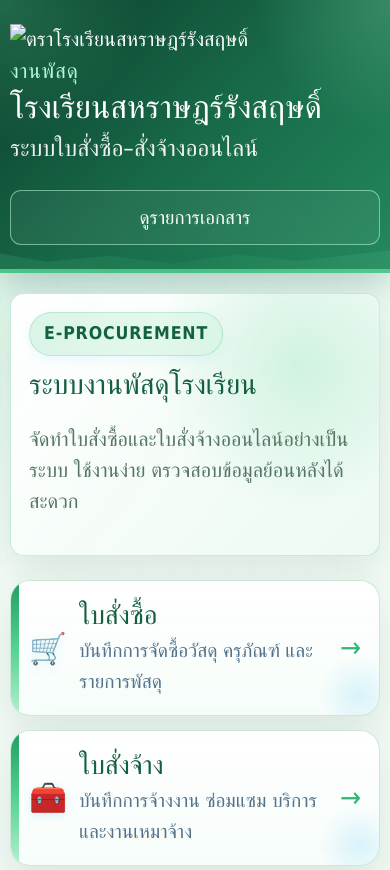
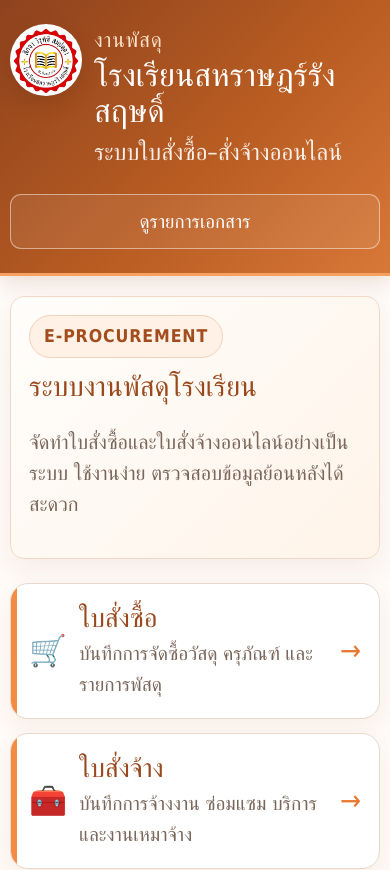
Before and after one commit to thepeeteezy-bot/saharaj-procurement, a plain HTML site: page index.html in a window 390 px wide. Shown: the top 870 px of the page. Drawn offline with Linux system fonts and the light colour scheme; no server answers.

Commit message:
Add files via upload

```diff
--- a/assets/style.css
+++ b/assets/style.css
@@ -1286,3 +1286,289 @@ tbody tr:hover {
     border-radius: 18px;
   }
 }
+
+
+/* ================================
+   ธีมส้ม Minimal
+   ================================ */
+:root {
+  --navy: #b85c22;
+  --navy-dark: #7a3514;
+  --gold: #f28c45;
+  --gold-soft: #fff3e8;
+  --paper: #ffffff;
+  --bg: #fffaf6;
+  --text: #3b2a20;
+  --muted: #7a675b;
+  --line: #ead8ca;
+  --success: #2f7d4a;
+  --danger: #b63a2f;
+  --shadow: 0 10px 28px rgba(122, 53, 20, 0.08);
+  --radius: 18px;
+  --accent-1: #f28c45;
+  --accent-2: #ffb078;
+  --accent-3: #ffd7b8;
+}
+
+body {
+  background: linear-gradient(180deg, #fffdfb 0%, #fff7f0 100%);
+  color: var(--text);
+}
+
+body::before {
+  display: none;
+}
+
+.site-header {
+  background: linear-gradient(135deg, #8e421d 0%, #b85c22 55%, #d87838 100%);
+  border-bottom: 3px solid #f6a15f;
+  box-shadow: 0 8px 20px rgba(122, 53, 20, 0.14);
+}
+
+.site-header::after {
+  display: none;
+}
+
+.eyebrow {
+  color: #ffe0c6;
+  text-shadow: none;
+}
+
+.subtitle {
+  color: rgba(255, 255, 255, 0.90);
+}
+
+.panel {
+  background: #ffffff;
+  border: 1px solid var(--line);
+  backdrop-filter: none;
+  box-shadow: var(--shadow);
+}
+
+.hero {
+  background: linear-gradient(135deg, #fffdfb 0%, #fff4e9 100%);
+  border: 1px solid #f2d9c7;
+  min-height: 220px;
+  overflow: hidden;
+}
+
+.orange-minimal-hero {
+  display: block;
+}
+
+.orange-minimal-hero .hero-copy {
+  max-width: 760px;
+}
+
+.hero::before,
+.hero::after {
+  display: none;
+}
+
+.hero h2,
+.section-heading h2,
+.recent-heading h3,
+.history-heading h2 {
+  color: #9a491d;
+}
+
+.badge {
+  background: #fff1e5;
+  color: #a34d1e;
+  border: 1px solid #f2d1bb;
+  box-shadow: none;
+}
+
+.menu-card {
+  background: #ffffff;
+  border: 1px solid #ead8ca;
+  box-shadow: 0 8px 22px rgba(122, 53, 20, 0.06);
+}
+
+.menu-card::before {
+  width: 6px;
+  background: #f28c45;
+}
+
+.menu-card::after {
+  display: none;
+}
+
+.menu-card:hover {
+  transform: translateY(-2px);
+  border-color: #f2a36b;
+  box-shadow: 0 12px 26px rgba(122, 53, 20, 0.10);
+}
+
+.menu-card strong {
+  color: #99491e;
+}
+
+.menu-card small {
+  color: #7a675b;
+}
+
+.menu-icon {
+  filter: none;
+}
+
+.arrow {
+  color: #e97831;
+}
+
+.button-primary {
+  background: #d96f2c;
+  border: 1px solid #d96f2c;
+  box-shadow: none;
+}
+
+.button-primary:hover {
+  background: #c76124;
+  box-shadow: none;
+}
+
+.button-secondary {
+  background: #fff7f1;
+  border-color: #ebd4c3;
+  color: #98491f;
+}
+
+.button-outline {
+  background: rgba(255,255,255,.08);
+  border-color: rgba(255,255,255,.48);
+  backdrop-filter: none;
+}
+
+input,
+select,
+textarea {
+  background: #ffffff;
+  border: 1px solid #dfc9b8;
+  box-shadow: none;
+}
+
+input:focus,
+select:focus,
+textarea:focus {
+  border-color: #ef8b48;
+  box-shadow: 0 0 0 4px rgba(242, 140, 69, 0.12);
+}
+
+.table-wrap {
+  border: 1px solid #ead8ca;
+  box-shadow: none;
+}
+
+th {
+  background: #fff1e5;
+  color: #8f421b;
+}
+
+tbody tr:nth-child(even) {
+  background: #fffaf6;
+}
+
+tbody tr:hover {
+  background: #fff2e8;
+}
+
+.type-pill {
+  background: #fff0e3;
+  color: #a24d1f;
+  border: 1px solid #f1d0b9;
+}
+
+.records-summary {
+  color: #985022;
+}
+
+.site-footer {
+  color: #7d6a5f;
+}
+
+@media (max-width: 900px) {
+  .orange-minimal-hero {
+    min-height: 180px;
+  }
+}
+
+
+/* ตราโรงเรียนในส่วนหัวเว็บไซต์ */
+.school-brand {
+  display: flex;
+  align-items: center;
+  gap: 20px;
+  min-width: 0;
+}
+
+.school-brand-text {
+  min-width: 0;
+}
+
+.school-logo {
+  width: 108px;
+  height: 108px;
+  flex: 0 0 108px;
+  display: block;
+  object-fit: contain;
+  border-radius: 50%;
+  background: #ffffff;
+  border: 4px solid rgba(255, 255, 255, 0.92);
+  box-shadow: 0 8px 20px rgba(92, 40, 15, 0.22);
+}
+
+.site-header.compact .school-logo {
+  width: 82px;
+  height: 82px;
+  flex-basis: 82px;
+  border-width: 3px;
+}
+
+.school-brand h1,
+.school-brand .eyebrow,
+.school-brand .subtitle {
+  position: relative;
+  z-index: 1;
+}
+
+@media (max-width: 820px) {
+  .school-brand {
+    gap: 15px;
+  }
+
+  .school-logo {
+    width: 88px;
+    height: 88px;
+    flex-basis: 88px;
+  }
+
+  .site-header.compact .school-logo {
+    width: 72px;
+    height: 72px;
+    flex-basis: 72px;
+  }
+}
+
+@media (max-width: 520px) {
+  .school-brand {
+    align-items: flex-start;
+    gap: 12px;
+  }
+
+  .school-logo {
+    width: 72px;
+    height: 72px;
+    flex-basis: 72px;
+    border-width: 3px;
+  }
+
+  .site-header.compact .school-logo {
+    width: 62px;
+    height: 62px;
+    flex-basis: 62px;
+  }
+
+  .school-brand-text h1 {
+    line-height: 1.12;
+  }
+}
```
Also changed, not shown: assets/images/school-logo.png (added).
